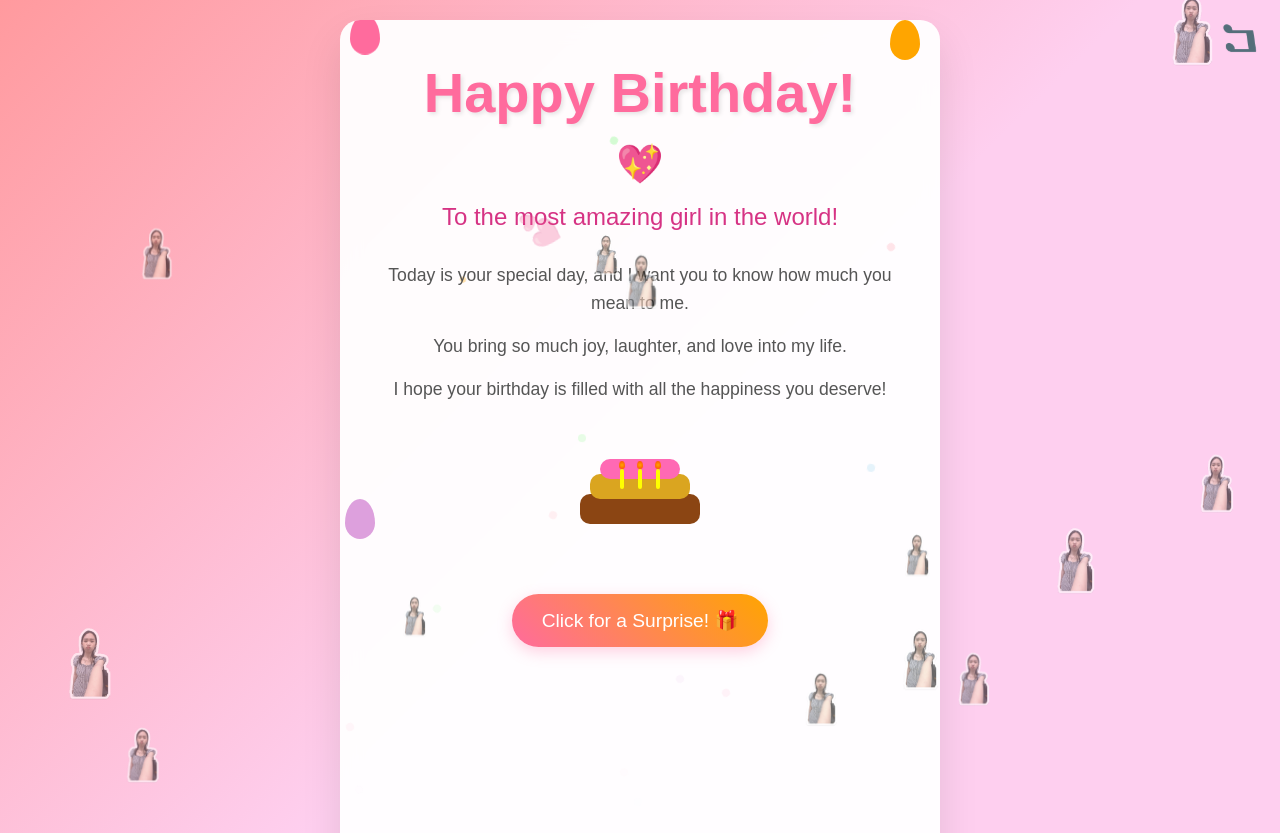
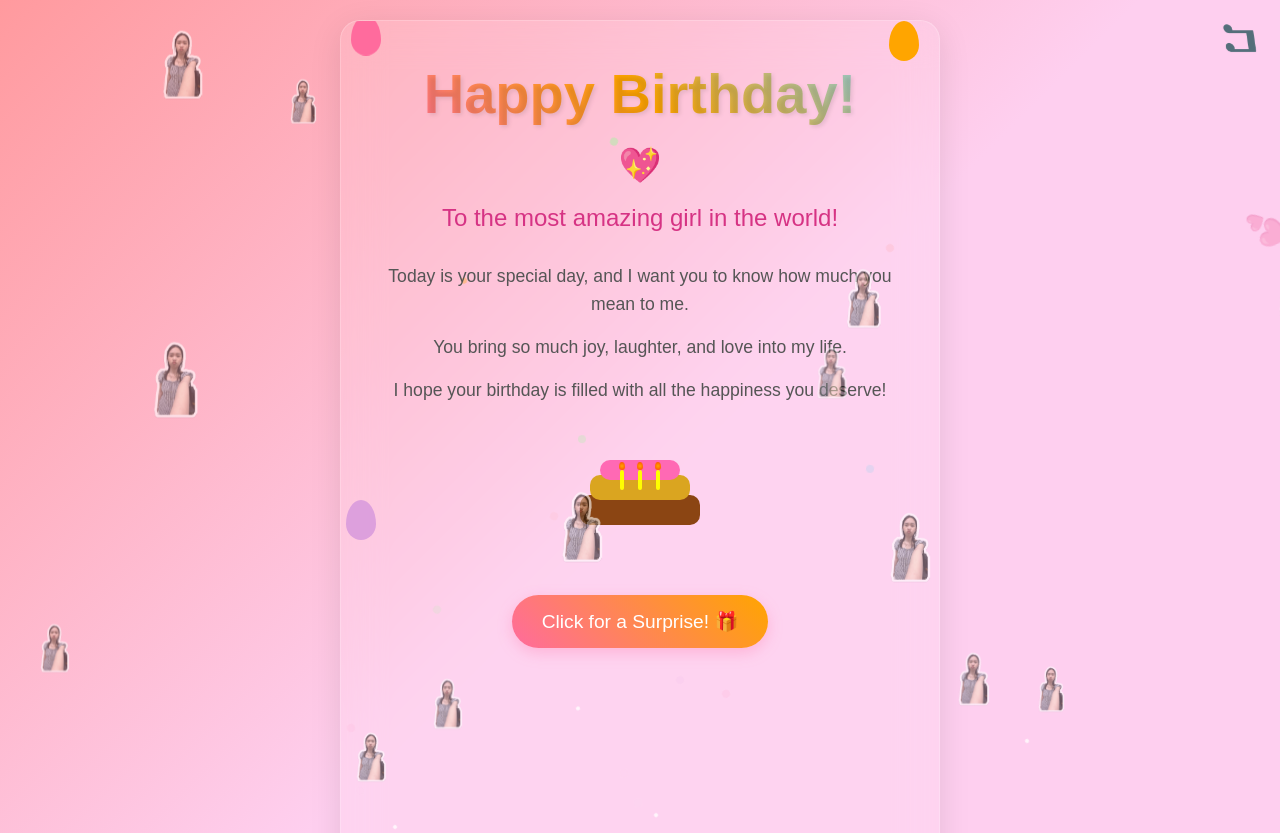
Before and after one commit to Thananontnc/HappyBirthdayWebsite, a plain HTML site: page pages/index.html in a window 1280 px wide. Shown: the top 833 px of the page. Drawn offline with Linux system fonts and the light colour scheme.

Commit message:
save latest commit

```diff
--- a/css/styles.css
+++ b/css/styles.css
@@ -2,6 +2,7 @@
     margin: 0;
     padding: 0;
     box-sizing: border-box;
+    transition: all 0.3s cubic-bezier(0.4, 0, 0.2, 1);
 }
 
 body {
@@ -21,13 +22,14 @@
 }
 
 .birthday-card {
-    background: rgba(255, 255, 255, 0.95);
+    background: rgba(255, 255, 255, 0.1);
+    backdrop-filter: blur(20px);
+    border: 1px solid rgba(255, 255, 255, 0.2);
+    box-shadow: 0 8px 32px rgba(0, 0, 0, 0.1);
     border-radius: 20px;
     padding: 40px;
     max-width: 600px;
     width: 100%;
-    box-shadow: 0 20px 40px rgba(0, 0, 0, 0.1);
-    backdrop-filter: blur(10px);
     position: relative;
     overflow: hidden;
     animation: slideIn 1s ease-out;
@@ -52,7 +54,10 @@
 
 .main-title {
     font-size: 3.5em;
-    color: #ff6b9d;
+    background: linear-gradient(45deg, #ff6b9d, #ffa500, #87ceeb);
+    -webkit-background-clip: text;
+    -webkit-text-fill-color: transparent;
+    background-clip: text;
     margin-bottom: 20px;
     text-shadow: 2px 2px 4px rgba(0, 0, 0, 0.1);
     animation: bounce 2s infinite;
@@ -375,6 +380,41 @@
     }
 }
 
+/* Floating particles */
+.particle {
+    position: fixed;
+    width: 4px;
+    height: 4px;
+    background: rgba(255, 255, 255, 0.8);
+    border-radius: 50%;
+    pointer-events: none;
+    animation: particle-float 8s infinite linear;
+}
+
+@keyframes particle-float {
+    0% {
+        transform: translateY(100vh) rotate(0deg);
+        opacity: 0;
+    }
+    10% {
+        opacity: 1;
+    }
+    90% {
+        opacity: 1;
+    }
+    100% {
+        transform: translateY(-100vh) rotate(360deg);
+        opacity: 0;
+    }
+}
+
+/* Hover effects */
+.birthday-card:hover {
+    transform: translateY(-5px);
+    box-shadow: 0 15px 50px rgba(0, 0, 0, 0.15);
+    transition: all 0.3s ease;
+}
+
 /* Responsive Design */
 @media (max-width: 768px) {
     .birthday-card {
@@ -422,3 +462,31 @@
         bottom: 33px;
     }
 }
+
+/* Breathing animation for heart */
+.heart {
+    animation: breathe 3s ease-in-out infinite;
+}
+
+@keyframes breathe {
+    0%, 100% {
+        transform: scale(1);
+    }
+    50% {
+        transform: scale(1.1);
+    }
+}
+
+/* Subtle glow effect */
+.main-title::after {
+    content: '';
+    position: absolute;
+    top: 0;
+    left: 0;
+    right: 0;
+    bottom: 0;
+    background: inherit;
+    filter: blur(20px);
+    opacity: 0.3;
+    z-index: -1;
+}
--- a/js/scripts.js
+++ b/js/scripts.js
@@ -17,6 +17,15 @@
 
     // Restart floating images every 10 seconds
     setInterval(createFloatingImages, 10000);
+
+    // Create floating particles
+    createParticles();
+
+    // Smooth scroll reveal animation
+    revealOnScroll();
+
+    // Interactive cursor trail
+    createCursorTrail();
 });
 
 // Function to show surprise message
@@ -365,3 +374,63 @@
         }, i * 400);
     }
 }
+
+// Create floating particles
+function createParticles() {
+    setInterval(() => {
+        const particle = document.createElement('div');
+        particle.className = 'particle';
+        particle.style.left = Math.random() * 100 + '%';
+        particle.style.animationDuration = (Math.random() * 3 + 5) + 's';
+        particle.style.opacity = Math.random() * 0.5 + 0.3;
+
+        document.body.appendChild(particle);
+
+        setTimeout(() => {
+            if (particle.parentNode) {
+                particle.remove();
+            }
+        }, 8000);
+    }, 300);
+}
+
+// Smooth scroll reveal animation
+function revealOnScroll() {
+    const elements = document.querySelectorAll('.message p, .cake, .surprise-btn');
+    elements.forEach((el, index) => {
+        el.style.opacity = '0';
+        el.style.transform = 'translateY(30px)';
+
+        setTimeout(() => {
+            el.style.opacity = '1';
+            el.style.transform = 'translateY(0)';
+        }, index * 200 + 1000);
+    });
+}
+
+// Interactive cursor trail
+function createCursorTrail() {
+    document.addEventListener('mousemove', (e) => {
+        const trail = document.createElement('div');
+        trail.style.cssText = `
+            position: fixed;
+            width: 6px;
+            height: 6px;
+            background: rgba(255, 107, 157, 0.6);
+            border-radius: 50%;
+            left: ${e.clientX - 3}px;
+            top: ${e.clientY - 3}px;
+            pointer-events: none;
+            z-index: 9999;
+            animation: trail-fade 0.8s ease-out forwards;
+        `;
+
+        document.body.appendChild(trail);
+
+        setTimeout(() => {
+            if (trail.parentNode) {
+                trail.remove();
+            }
+        }, 800);
+    });
+}
```
